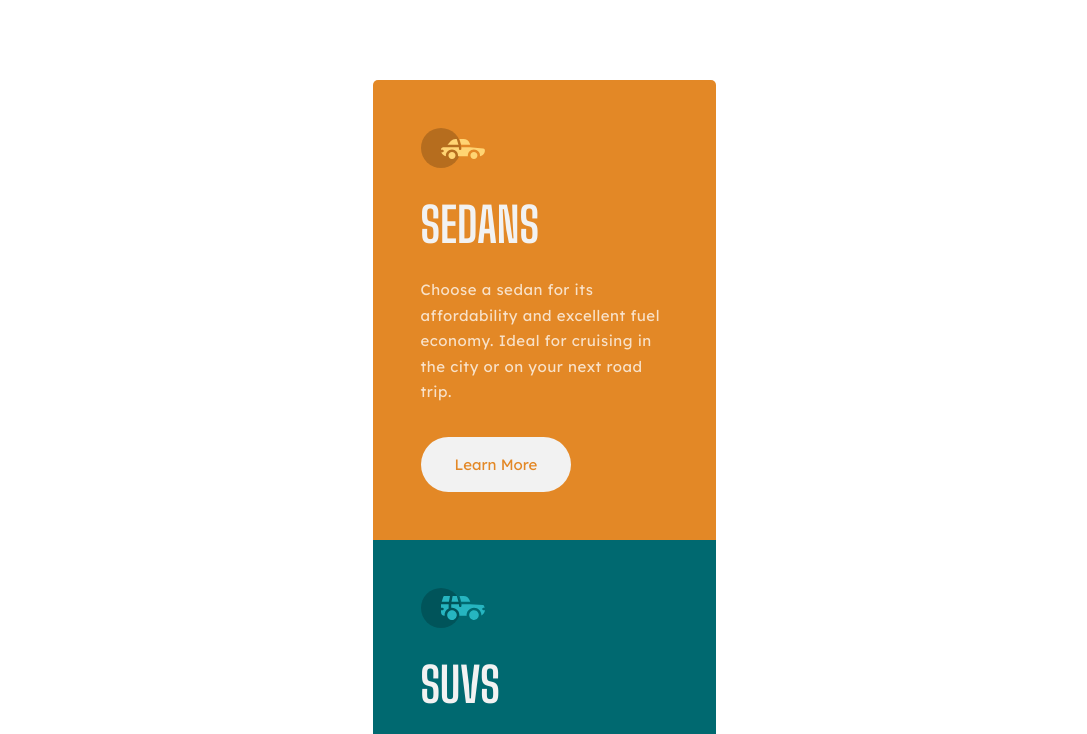
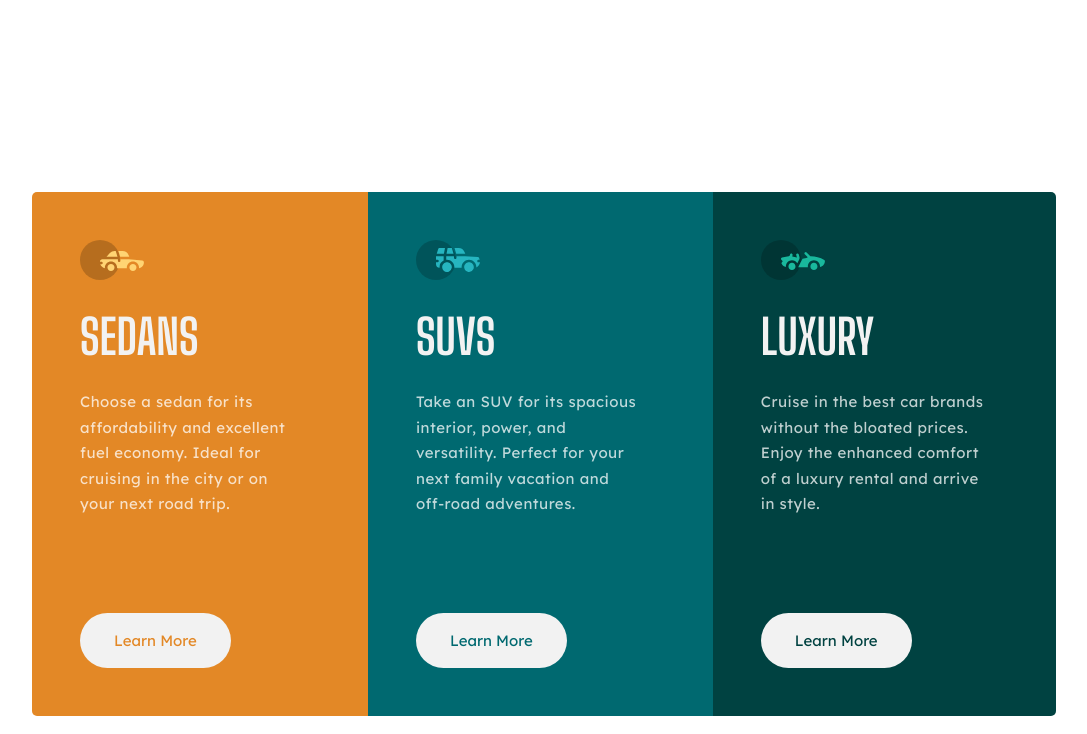
Before and after one commit to emekler0729/fem-3-column-preview-card-component-main, a website: page index.html in a window 1280 px wide. Shown: the top 734 px of the page, without its empty margins (96-1183 px from the left). Drawn offline with Linux system fonts and the light colour scheme.

Commit message:
added desktop layout

```diff
--- a/sass/style.scss
+++ b/sass/style.scss
@@ -94,3 +94,30 @@ body {
     @include theme($color-very-dark-cyan);
     border-radius: 0 0 5px 5px;
 }
+
+@media (min-width: 1023px) {
+    .container {
+        max-width: 1024px;
+        flex-direction: row;
+        align-items: normal;
+        margin-top: 12rem;
+    }
+
+    .card {
+        &__text {
+            padding-right: 1.5rem;
+        }
+
+        &__link {
+            margin-top: 6rem;
+        }
+    }
+
+    #sedans {
+        border-radius: 5px 0 0 5px;
+    }
+
+    #luxury {
+        border-radius: 0 5px 5px 0;
+    }
+}
```
Also changed, not shown: styles/style.css.
